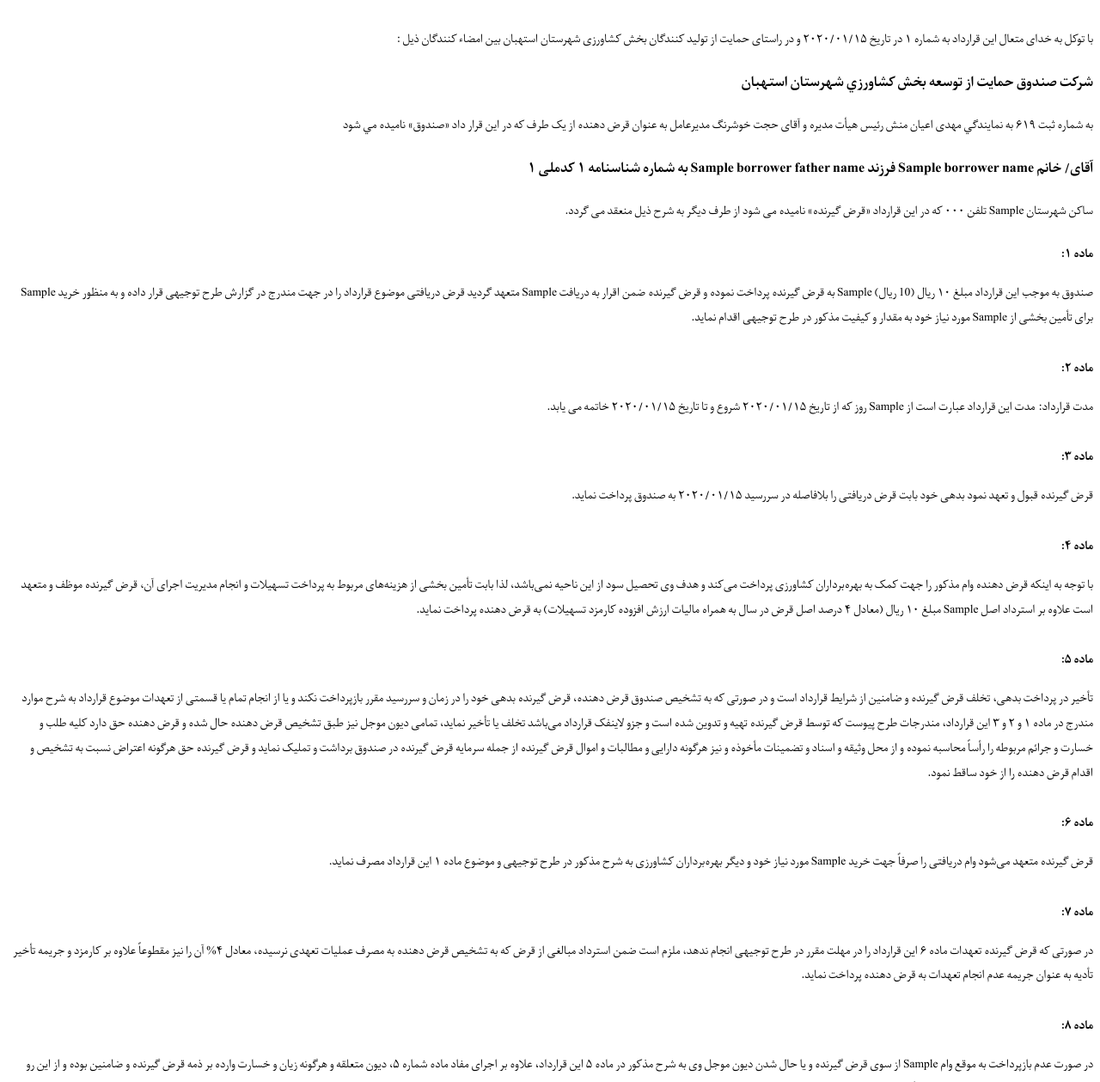
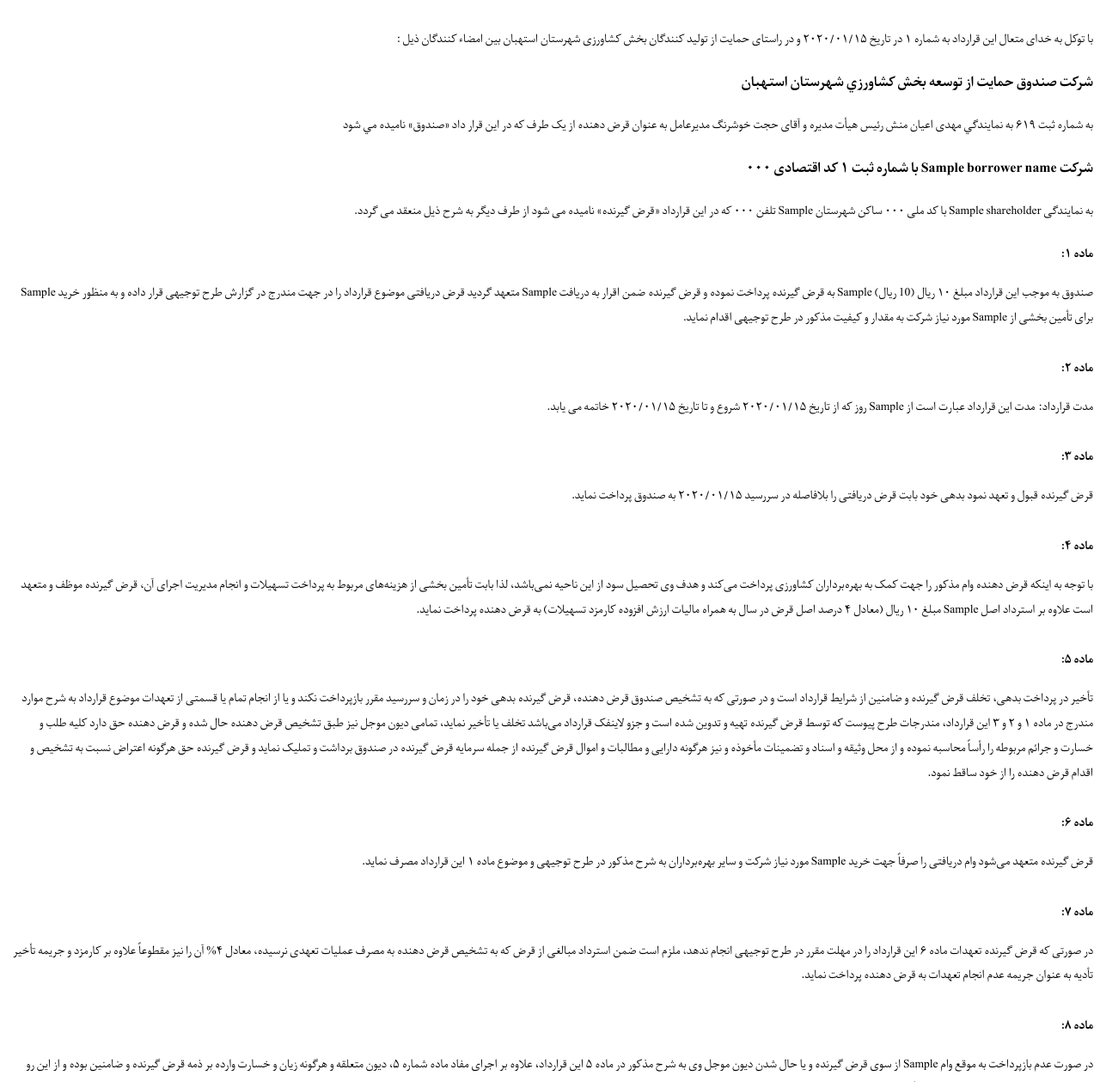
Before and after one commit to ebrahim-tavasoli/loan, a Django app: template facility/templates/admin/facility/contract_template.html in a window 1280 px wide. Shown: the part 239-1498 px from the top of the page at 86% size. Run offline with Django 5.2, Linux system fonts and the light colour scheme; the template is opened without the code that fills it: most values are stand-ins (such as "Sample title", 1, 10 or a date in 2020).

Commit message:
change some templates

```diff
--- a/facility/templates/admin/facility/contract_template.html
+++ b/facility/templates/admin/facility/contract_template.html
@@ -109,8 +109,13 @@
         </div>
 
         <div class="party">
-            <h3>آقای/ خانم {{ borrower_name }} فرزند {{ borrower_father_name }} به شماره شناسنامه {{ borrower_id_number|to_persian_numbers }} کدملی {{ borrower_national_id|to_persian_numbers }}</h3>
-            <p>ساکن شهرستان {{ borrower_city }} تلفن {{ borrower_phone|to_persian_numbers }} که در این قرارداد «قرض گیرنده» نامیده می شود از طرف دیگر به شرح ذیل منعقد می گردد.</p>
+            {% if shareholder.is_natural %}
+                <h3>آقای/ خانم {{ borrower_name }} فرزند {{ borrower_father_name }} به شماره شناسنامه {{ borrower_id_number|to_persian_numbers }} کدملی {{ borrower_national_id|to_persian_numbers }}</h3>
+                <p>ساکن شهرستان {{ borrower_city }} تلفن {{ borrower_phone|to_persian_numbers }} که در این قرارداد «قرض گیرنده» نامیده می شود از طرف دیگر به شرح ذیل منعقد می گردد.</p>
+            {% else %}
+                <h3>شرکت {{ borrower_name }} با شماره ثبت {{ shareholder.company_registration_number|to_persian_numbers }} کد اقتصادی {{ shareholder.economic_code|to_persian_numbers }}</h3>
+                <p>به نمایندگی {{ shareholder.legal_representative_name }} با کد ملی {{ shareholder.legal_representative_melli_code|to_persian_numbers }} ساکن شهرستان {{ borrower_city }} تلفن {{ borrower_phone|to_persian_numbers }} که در این قرارداد «قرض گیرنده» نامیده می شود از طرف دیگر به شرح ذیل منعقد می گردد.</p>
+            {% endif %}
         </div>
     </div>
 
@@ -118,7 +123,8 @@
         <ol>
             <li class="article">
                 <h4>ماده ۱:</h4>
-                <p>صندوق به موجب این قرارداد مبلغ {{ loan_amount|to_persian_numbers }} ریال ({{ loan_amount_words }} ریال) {{ facility_type }} به قرض گیرنده پرداخت نموده و قرض گیرنده ضمن اقرار به دریافت {{ facility_type }} متعهد گردید قرض دریافتی موضوع قرارداد را در جهت مندرج در گزارش طرح توجیهی قرار داده و به منظور خرید {{ purchase_item }} برای تأمین بخشی از {{ for_target }} مورد نیاز خود به مقدار و کیفیت مذکور در طرح توجیهی اقدام نماید.</p>
+                <p>صندوق به موجب این قرارداد مبلغ {{ loan_amount|to_persian_numbers }} ریال ({{ loan_amount_words }} ریال) {{ facility_type }} به قرض گیرنده پرداخت نموده و قرض گیرنده ضمن اقرار به دریافت {{ facility_type }} متعهد گردید قرض دریافتی موضوع قرارداد را در جهت مندرج در گزارش طرح توجیهی قرار داده و به منظور خرید {{ purchase_item }} برای تأمین بخشی از {{ for_target }} مورد نیاز
+                {% if shareholder.is_natural %}خود{% else %}شرکت{% endif %} به مقدار و کیفیت مذکور در طرح توجیهی اقدام نماید.</p>
             </li>
 
             <li class="article">
@@ -143,7 +149,8 @@
 
             <li class="article">
                 <h4>ماده ۶:</h4>
-                <p>قرض گیرنده متعهد می‌شود وام دریافتی را صرفاً جهت خرید {{ purchase_item }} مورد نیاز خود و دیگر بهره‌برداران کشاورزی به شرح مذکور در طرح توجیهی و موضوع ماده ۱ این قرارداد مصرف نماید.</p>
+                <p>قرض گیرنده متعهد می‌شود وام دریافتی را صرفاً جهت خرید {{ purchase_item }} مورد نیاز
+                {% if shareholder.is_natural %}خود و دیگر بهره‌برداران کشاورزی{% else %}شرکت و سایر بهره‌برداران{% endif %} به شرح مذکور در طرح توجیهی و موضوع ماده ۱ این قرارداد مصرف نماید.</p>
             </li>
 
             <li class="article">
@@ -228,7 +235,12 @@
                 <h4>ماده ۱۴:</h4>
                 <p>اقامتگاه قانونی طرفین قرارداد:</p>
                 <p>قرض دهنده: استهبان- بلوار قائم - ساختمان جهاد کشاورزی - طبقه همکف</p>
-                <p>قرض گیرنده: {{ shareholder.address }}</p>
+                {% if shareholder.is_natural %}
+                    <p>قرض گیرنده: {{ shareholder.address }}</p>
+                {% else %}
+                    <p>قرض گیرنده (شرکت): {{ shareholder.address }}</p>
+                    <p>نماینده قانونی: {{ shareholder.legal_representative_name }}</p>
+                {% endif %}
                 <p>طرفین مکلف هستند در صورت تغییر آدرس، مراتب را به دیگری کتباً اعلام نمایند، در غیر این صورت کلیه ابلاغ‌ها و اخطارها و مکاتبات به آدرس فوق‌الذکر معتبر می‌باشد. این قرارداد در {{ "14"|to_persian_numbers }} ماده و {{ "1"|to_persian_numbers }} تبصره و در {{ "2"|to_persian_numbers }} نسخه مبادله و امضاء شده و کلیه نسخ دارای اعتبار واحد بوده و برای طرفین لازم‌الاجراء می‌باشد.</p>
             </li>
         </ol>
@@ -240,7 +252,11 @@
                 <p>مهر و امضاء قرض دهنده</p>
             </div>
             <div class="signature">
-                <p>امضاء و اثر انگشت قرض گیرنده</p>
+                {% if shareholder.is_natural %}
+                    <p>امضاء و اثر انگشت قرض گیرنده</p>
+                {% else %}
+                    <p>مهر و امضاء نماینده قانونی قرض گیرنده</p>
+                {% endif %}
             </div>
         </div>
 
```
Also changed, not shown: facility/templates/admin/facility/request_facility.html (+22 -2 lines).
